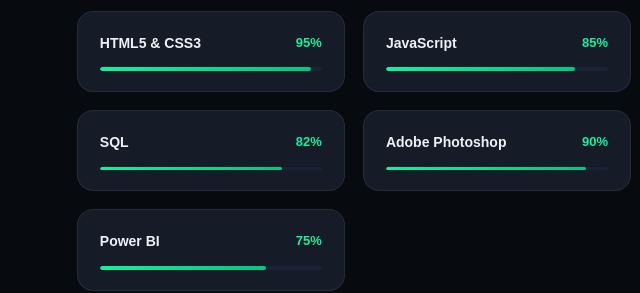
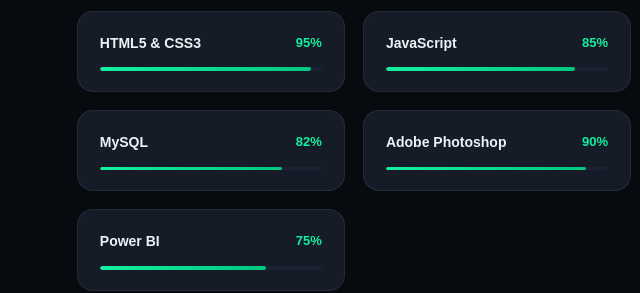
Before and after one commit to Mr-iyke/Orajiaka_Chibuikem_Portfolio, a plain HTML site: page index.html in a window 1280 px wide. Shown: the part 2280-2573 px from the top of the page, 0-640 px from the left. Drawn offline with Linux system fonts and the light colour scheme; a web font is replaced by a local one.

Commit message:
Edited Index.html

```diff
--- a/index.html
+++ b/index.html
@@ -206,7 +206,7 @@
     <div class="skill-card"><div class="skill-header"><span class="skill-name">JavaScript</span><span class="skill-pct">85%</span></div><div class="skill-track"><div class="skill-fill" data-width="85%"></div></div></div>
     <div class="skill-card"><div class="skill-header"><span class="skill-name">Python</span><span class="skill-pct">80%</span></div><div class="skill-track"><div class="skill-fill" data-width="80%"></div></div></div>
     <div class="skill-card"><div class="skill-header"><span class="skill-name">Django</span><span class="skill-pct">78%</span></div><div class="skill-track"><div class="skill-fill" data-width="78%"></div></div></div>
-    <div class="skill-card"><div class="skill-header"><span class="skill-name">SQL</span><span class="skill-pct">82%</span></div><div class="skill-track"><div class="skill-fill" data-width="82%"></div></div></div>
+    <div class="skill-card"><div class="skill-header"><span class="skill-name">MySQL</span><span class="skill-pct">82%</span></div><div class="skill-track"><div class="skill-fill" data-width="82%"></div></div></div>
     <div class="skill-card"><div class="skill-header"><span class="skill-name">Adobe Photoshop</span><span class="skill-pct">90%</span></div><div class="skill-track"><div class="skill-fill" data-width="90%"></div></div></div>
     <div class="skill-card"><div class="skill-header"><span class="skill-name">Adobe Illustrator</span><span class="skill-pct">88%</span></div><div class="skill-track"><div class="skill-fill" data-width="88%"></div></div></div>
     <div class="skill-card"><div class="skill-header"><span class="skill-name">Microsoft Excel</span><span class="skill-pct">82%</span></div><div class="skill-track"><div class="skill-fill" data-width="82%"></div></div></div>
```
